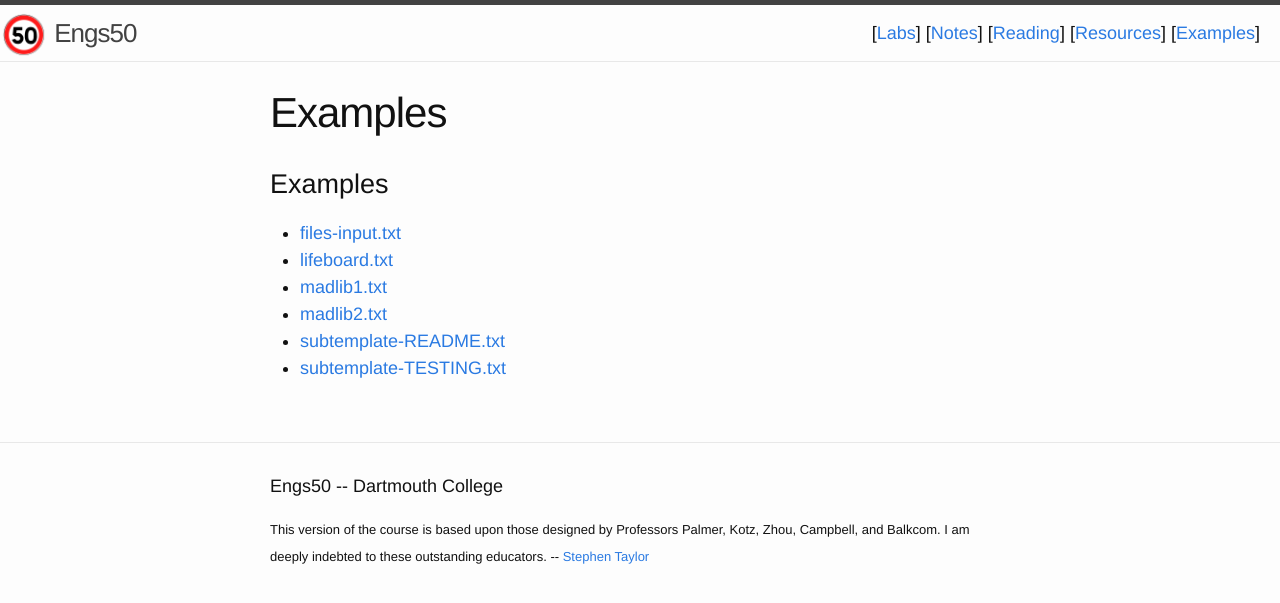
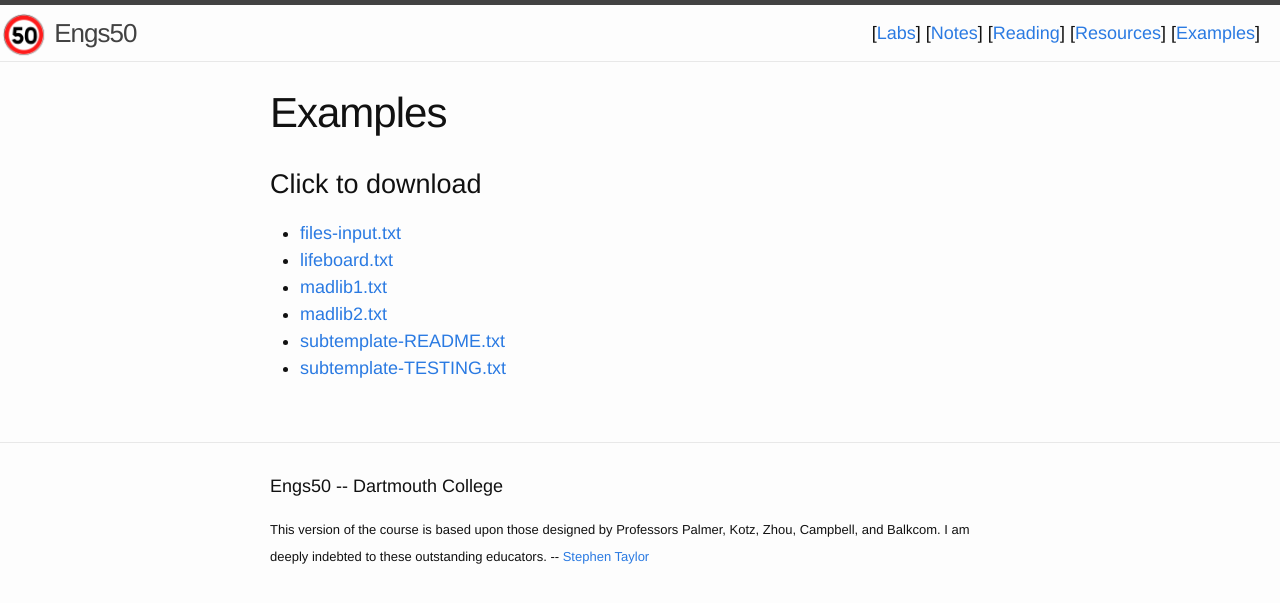
Before and after one commit to thayer/engs50, a Jekyll site: the page built from examples.md, in a window 1280 px wide. Shown: the top 603 px of the page. Built offline with Jekyll 4.4.1, drawn with Linux system fonts in a browser that asks for light colours.

Commit message:
fixed error with examples download links

```diff
--- a/examples.md
+++ b/examples.md
@@ -3,12 +3,12 @@ layout: page
 title: Examples
 ---
 
-# Examples
+# Click to download
 
 <ul>
 {% for file in site.static_files %}
     {% if file.path contains 'Examples' %}
-       <li><a href="{{ file.path | prepend: site.baseurl | prepend: site.url }}">{{ file.name }}</a></li>
+       <li><a href="{{ file.path | prepend: site.url }}">{{ file.name }}</a></li>
     {% endif %}
 {% endfor %}
 </ul>
```
